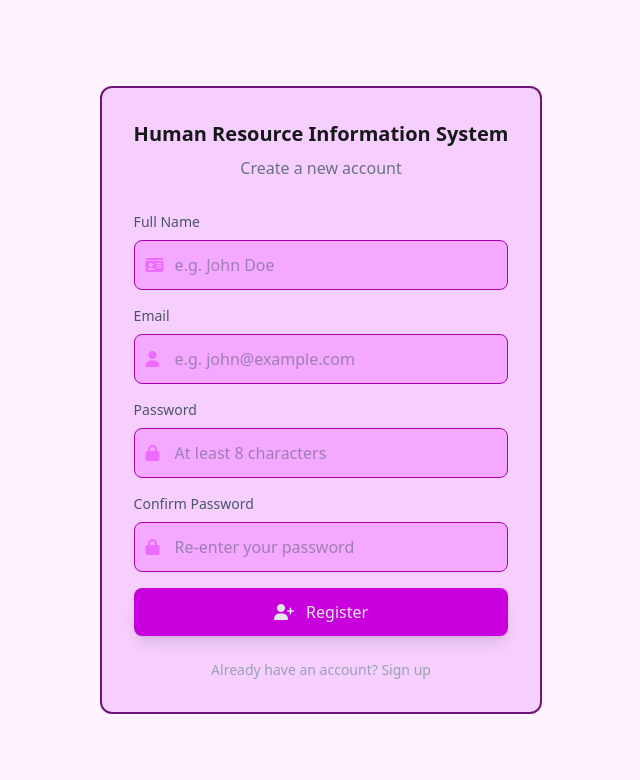
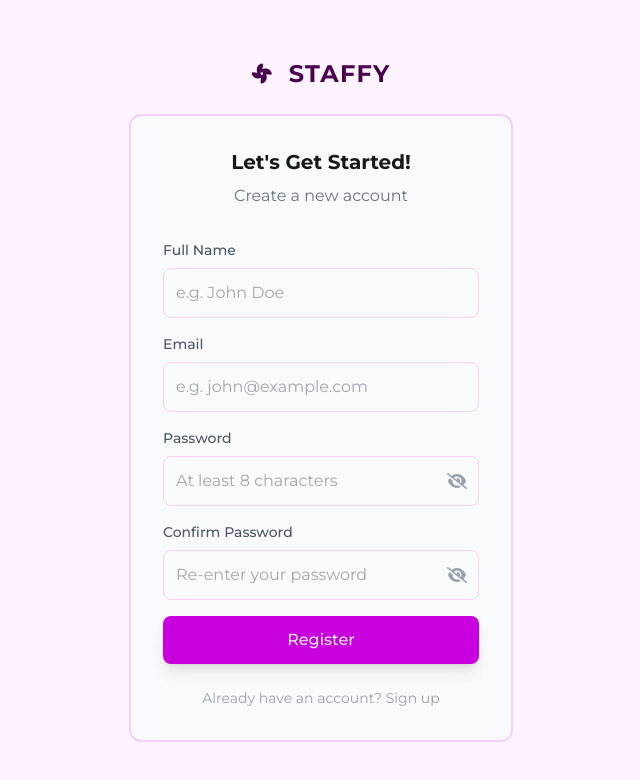
Before and after one commit to taripuspitasari/angular-hris-app, an Angular app: page /register in a window 1280 px wide. Shown: the top 780 px of the page, without its empty margins (319-959 px from the left). Built offline with nearby package versions, Linux system fonts and the light colour scheme.

Commit message:
style: login and register page

```diff
--- a/src/app/pages/attendance/attendance.component.html
+++ b/src/app/pages/attendance/attendance.component.html
@@ -42,13 +42,13 @@
       <div class="flex justify-end space-x-3">
         <button
           (click)="checkIn()"
-          class="px-4 py-2 bg-fuchsia-600 text-gray-100 rounded-lg hover:opacity-90 focus:outline-none focus:ring-2 focus:ring-fuchsia-500 transition-all duration-200 font-medium shadow-md flex items-center"
+          class="px-4 py-2 bg-fuchsia-600 text-gray-100 rounded-lg hover:opacity-80 focus:outline-none focus:ring-2 focus:ring-fuchsia-500 transition-all duration-200 font-medium shadow-md flex items-center"
         >
           CHECK IN
         </button>
         <button
           (click)="checkOut()"
-          class="px-4 py-2 bg-fuchsia-600 text-gray-100 rounded-lg hover:opacity-90 focus:outline-none focus:ring-2 focus:ring-fuchsia-500 transition-all duration-200 font-medium shadow-md flex items-center"
+          class="px-4 py-2 bg-fuchsia-600 text-gray-100 rounded-lg hover:opacity-80 focus:outline-none focus:ring-2 focus:ring-fuchsia-500 transition-all duration-200 font-medium shadow-md flex items-center"
         >
           CHECK OUT
         </button>
--- a/src/app/pages/attendance/attendance.component.ts
+++ b/src/app/pages/attendance/attendance.component.ts
@@ -1,5 +1,4 @@
 import { Component, inject } from '@angular/core';
-import { RouterLink } from '@angular/router';
 import { Attendance } from '../../interfaces/model/attendance';
 import { AttendanceService } from '../../services/attendance.service';
 import { NotificationService } from '../../services/notification.service';
@@ -7,7 +6,7 @@ import { CommonModule, DatePipe } from '@angular/common';
 
 @Component({
   selector: 'app-attendance',
-  imports: [RouterLink, DatePipe, CommonModule],
+  imports: [DatePipe, CommonModule],
   templateUrl: './attendance.component.html',
   styleUrl: './attendance.component.css',
 })
--- a/src/app/pages/auth/login/login.component.html
+++ b/src/app/pages/auth/login/login.component.html
@@ -1,8 +1,15 @@
+<div class="flex items-center mb-6 justify-center">
+  <h1
+    class="text-2xl font-bold text-fuchsia-950 flex items-center tracking-wider uppercase"
+  >
+    <i class="fa-solid fa-fan text-xl font-thin mr-4"></i> Staffy
+  </h1>
+</div>
 <div
-  class="animate-fade-in bg-fuchsia-200 bg-opacity-80 p-8 rounded-xl shadow-custom border-2 border-fuchsia-900 backdrop-blur-sm w-full max-w-md"
+  class="animate-fade-in bg-gray-50 bg-opacity-80 p-8 rounded-xl shadow-custom border-2 border-fuchsia-200 backdrop-blur-sm w-full max-w-md min-w-96"
 >
   <div class="text-center mb-8">
-    <h1 class="text-xl font-bold">Human Resource Information System</h1>
+    <h1 class="text-xl font-bold">Welcome Back!</h1>
     <p class="text-gray-500 mt-2">Sign in to your account</p>
   </div>
 
@@ -12,18 +19,16 @@
         >Email</label
       >
       <div class="relative">
-        <div
-          class="absolute inset-y-0 left-0 pl-3 flex items-center pointer-events-none"
-        >
-          <i class="fas fa-user text-fuchsia-400"></i>
-        </div>
         <input
           type="text"
           id="email"
           formControlName="email"
-          class="w-full pl-10 pr-3 py-3 bg-fuchsia-300 bg-opacity-50 border border-fuchsia-700 text-gray-600 rounded-lg focus:outline-none focus:ring-1 focus:ring-fuchsia-500 focus:border-fuchsia-500 transition-all duration-200"
+          class="w-full px-3 py-3 bg-gray-50 bg-opacity-50 border border-fuchsia-200 text-gray-600 rounded-lg focus:outline-none focus:ring-1 focus:ring-fuchsia-500 focus:border-fuchsia-500 transition-all duration-200"
           placeholder="Enter your email"
         />
+        @if(emailError){
+        <p class="text-rose-700 text-sm mt-1">{{ emailError }}</p>
+        }
       </div>
     </div>
 
@@ -31,28 +36,40 @@
       <label for="password" class="block text-sm font-medium mb-2 text-gray-600"
         >Password</label
       >
-      <div class="relative">
-        <div
-          class="absolute inset-y-0 left-0 pl-3 flex items-center pointer-events-none"
-        >
-          <i class="fas fa-lock text-fuchsia-400"></i>
+      <div>
+        <div class="relative">
+          <input
+            [type]="showPassword ? 'text' : 'password'"
+            id="password"
+            formControlName="password"
+            class="w-full px-3 py-3 bg-gray-50 bg-opacity-50 border border-fuchsia-200 text-gray-600 rounded-lg focus:outline-none focus:ring-1 focus:ring-fuchsia-500 focus:border-fuchsia-500 transition-all duration-200"
+            placeholder="Enter your password"
+          />
+
+          <div
+            (click)="togglePassword()"
+            class="absolute inset-y-0 right-0 pr-3 flex items-center cursor-pointer"
+          >
+            <i
+              class="fa-solid text-gray-400 transition-all duration-300 ease-in-out"
+              [ngClass]="showPassword ? 'fa-eye' : 'fa-eye-slash'"
+            ></i>
+          </div>
         </div>
-        <input
-          type="password"
-          id="password"
-          formControlName="password"
-          class="w-full pl-10 pr-3 py-3 bg-fuchsia-300 bg-opacity-50 border border-fuchsia-700 text-gray-600 rounded-lg focus:outline-none focus:ring-1 focus:ring-fuchsia-500 focus:border-fuchsia-500 transition-all duration-200"
-          placeholder="Enter your password"
-        />
+        @if(passwordError){
+        <p class="text-rose-700 text-sm mt-1 text-pretty">
+          {{ passwordError }}
+        </p>
+        }
       </div>
     </div>
 
     <div class="mb-6">
       <button
         type="submit"
-        class="w-full bg-fuchsia-600 text-gray-200 py-3 px-4 rounded-lg hover:opacity-90 focus:outline-none focus:ring-2 focus:ring-fuchsia-500 focus:ring-offset-2 focus:ring-offset-gray-800 transition-all duration-200 font-medium shadow-lg transform hover:-translate-y-0.5"
+        class="w-full bg-fuchsia-600 text-gray-200 py-3 px-4 rounded-lg hover:opacity-90 focus:outline-none focus:ring-2 focus:ring-fuchsia-500 focus:ring-offset-2 transition-all duration-200 font-medium shadow-lg transform hover:-translate-y-0.5"
       >
-        <i class="fas fa-sign-in-alt mr-2"></i> Login
+        Login
       </button>
     </div>
 
--- a/src/app/pages/auth/login/login.component.ts
+++ b/src/app/pages/auth/login/login.component.ts
@@ -8,10 +8,11 @@ import {
   Validators,
 } from '@angular/forms';
 import { NotificationService } from '../../../services/notification.service';
+import { CommonModule } from '@angular/common';
 
 @Component({
   selector: 'app-login',
-  imports: [RouterLink, ReactiveFormsModule],
+  imports: [RouterLink, ReactiveFormsModule, CommonModule],
   templateUrl: './login.component.html',
   styleUrl: './login.component.css',
 })
@@ -19,6 +20,9 @@ export class LoginComponent {
   private authService = inject(AuthService);
   private router = inject(Router);
   private notification = inject(NotificationService);
+  showPassword: boolean = false;
+  emailError: string = '';
+  passwordError: string = '';
 
   loginForm = new FormGroup({
     email: new FormControl('', [Validators.required, Validators.email]),
@@ -33,8 +37,29 @@ export class LoginComponent {
         this.router.navigate(['dashboard']);
       },
       error: (err) => {
-        this.notification.show(err.error.errors, 'error', 5000);
+        this.emailError = '';
+        this.passwordError = '';
+
+        const validationErrors = err.error.errors;
+        if (Array.isArray(validationErrors)) {
+          validationErrors.forEach((errorItem: any) => {
+            console.log(errorItem);
+            if (errorItem.path?.[0] === 'email') {
+              this.emailError = errorItem.message;
+            }
+            if (errorItem.path?.[0] === 'password') {
+              this.passwordError = errorItem.message.split(':')[1].trim();
+            }
+          });
+        }
+        if (typeof validationErrors === 'string') {
+          this.notification.show(validationErrors, 'error', 5000);
+        }
       },
     });
   }
+
+  togglePassword() {
+    this.showPassword = !this.showPassword;
+  }
 }
--- a/src/app/pages/auth/register/register.component.html
+++ b/src/app/pages/auth/register/register.component.html
@@ -1,8 +1,15 @@
+<div class="flex items-center mb-6 justify-center">
+  <h1
+    class="text-2xl font-bold text-fuchsia-950 flex items-center tracking-wider uppercase"
+  >
+    <i class="fa-solid fa-fan text-xl font-thin mr-4"></i> Staffy
+  </h1>
+</div>
 <div
-  class="animate-fade-in bg-fuchsia-200 bg-opacity-80 p-8 rounded-xl shadow-custom border-2 border-fuchsia-900 backdrop-blur-sm w-full max-w-md"
+  class="animate-fade-in bg-gray-50 bg-opacity-80 p-8 rounded-xl shadow-custom border-2 border-fuchsia-200 backdrop-blur-sm w-full max-w-md min-w-96"
 >
   <div class="text-center mb-8">
-    <h1 class="text-xl font-bold">Human Resource Information System</h1>
+    <h1 class="text-xl font-bold">Let's Get Started!</h1>
     <p class="text-gray-500 mt-2">Create a new account</p>
   </div>
 
@@ -12,18 +19,16 @@
         >Full Name</label
       >
       <div class="relative">
-        <div
-          class="absolute inset-y-0 left-0 pl-3 flex items-center pointer-events-none"
-        >
-          <i class="fas fa-id-card text-fuchsia-400"></i>
-        </div>
         <input
           type="text"
           id="name"
           formControlName="name"
-          class="w-full pl-10 pr-3 py-3 bg-fuchsia-300 bg-opacity-50 border border-fuchsia-700 text-gray-600 rounded-lg focus:outline-none focus:ring-1 focus:ring-fuchsia-500 focus:border-fuchsia-500 transition-all duration-200"
+          class="w-full px-3 py-3 bg-gray-50 bg-opacity-50 border border-fuchsia-200 text-gray-600 rounded-lg focus:outline-none focus:ring-1 focus:ring-fuchsia-500 focus:border-fuchsia-500 transition-all duration-200"
           placeholder="e.g. John Doe"
         />
+        @if(nameError){
+        <p class="text-rose-700 text-sm mt-1">{{ nameError }}</p>
+        }
       </div>
     </div>
 
@@ -32,18 +37,16 @@
         >Email</label
       >
       <div class="relative">
-        <div
-          class="absolute inset-y-0 left-0 pl-3 flex items-center pointer-events-none"
-        >
-          <i class="fas fa-user text-fuchsia-400"></i>
-        </div>
         <input
           type="text"
           id="email"
           formControlName="email"
-          class="w-full pl-10 pr-3 py-3 bg-fuchsia-300 bg-opacity-50 border border-fuchsia-700 text-gray-600 rounded-lg focus:outline-none focus:ring-1 focus:ring-fuchsia-500 focus:border-fuchsia-500 transition-all duration-200"
+          class="w-full px-3 py-3 bg-gray-50 bg-opacity-50 border border-fuchsia-200 text-gray-600 rounded-lg focus:outline-none focus:ring-1 focus:ring-fuchsia-500 focus:border-fuchsia-500 transition-all duration-200"
           placeholder="e.g. john@example.com"
         />
+        @if(emailError){
+        <p class="text-rose-700 text-sm mt-1">{{ emailError }}</p>
+        }
       </div>
     </div>
 
@@ -51,19 +54,32 @@
       <label for="password" class="block text-sm font-medium mb-2 text-gray-600"
         >Password</label
       >
+      <div>
         <div class="relative">
-        <div
-          class="absolute inset-y-0 left-0 pl-3 flex items-center pointer-events-none"
-        >
-          <i class="fas fa-lock text-fuchsia-400"></i>
-        </div>
           <input
-          type="password"
+            [type]="showPassword ? 'text' : 'password'"
             id="password"
             formControlName="password"
-          class="w-full pl-10 pr-3 py-3 bg-fuchsia-300 bg-opacity-50 border border-fuchsia-700 text-gray-600 rounded-lg focus:outline-none focus:ring-1 focus:ring-fuchsia-500 focus:border-fuchsia-500 transition-all duration-200"
+            class="w-full px-3 py-3 bg-gray-50 bg-opacity-50 border border-fuchsia-200 text-gray-600 rounded-lg focus:outline-none focus:ring-1 focus:ring-fuchsia-500 focus:border-fuchsia-500 transition-all duration-200"
             placeholder="At least 8 characters"
           />
+
+          <div
+            (click)="togglePassword()"
+            class="absolute inset-y-0 right-0 pr-3 flex items-center cursor-pointer"
+          >
+            <i
+              class="fa-solid text-gray-400"
+              [ngClass]="showPassword ? 'fa-eye' : 'fa-eye-slash'"
+            ></i>
+          </div>
+        </div>
+
+        @if(passwordError){
+        <p class="text-rose-700 text-sm mt-1 text-pretty">
+          {{ passwordError }}
+        </p>
+        }
       </div>
     </div>
 
@@ -73,28 +89,41 @@
         class="block text-sm font-medium mb-2 text-gray-600"
         >Confirm Password</label
       >
+      <div>
         <div class="relative">
-        <div
-          class="absolute inset-y-0 left-0 pl-3 flex items-center pointer-events-none"
-        >
-          <i class="fas fa-lock text-fuchsia-400"></i>
-        </div>
           <input
-          type="password"
+            [type]="showConfirmPassword ? 'text' : 'password'"
             id="confirmPassword"
             formControlName="confirmPassword"
-          class="w-full pl-10 pr-3 py-3 bg-fuchsia-300 bg-opacity-50 border border-fuchsia-700 text-gray-600 rounded-lg focus:outline-none focus:ring-1 focus:ring-fuchsia-500 focus:border-fuchsia-500 transition-all duration-200"
+            class="w-full px-3 py-3 bg-gray-50 bg-opacity-50 border border-fuchsia-200 text-gray-600 rounded-lg focus:outline-none focus:ring-1 focus:ring-fuchsia-500 focus:border-fuchsia-500 transition-all duration-200"
             placeholder="Re-enter your password"
           />
+
+          <div
+            (click)="toggleConfirmPassword()"
+            class="absolute inset-y-0 right-0 pr-3 flex items-center cursor-pointer"
+          >
+            <i
+              class="fa-solid text-gray-400"
+              [ngClass]="showConfirmPassword ? 'fa-eye' : 'fa-eye-slash'"
+            ></i>
+          </div>
+        </div>
+
+        @if(confirmPasswordError){
+        <p class="text-rose-700 text-sm mt-1 text-pretty">
+          {{ confirmPasswordError }}
+        </p>
+        }
       </div>
     </div>
 
     <div class="mb-6">
       <button
         type="submit"
-        class="w-full bg-fuchsia-600 text-gray-200 py-3 px-4 rounded-lg hover:opacity-90 focus:outline-none focus:ring-2 focus:ring-fuchsia-500 focus:ring-offset-2 focus:ring-offset-gray-800 transition-all duration-200 font-medium shadow-lg transform hover:-translate-y-0.5"
+        class="w-full bg-fuchsia-600 text-gray-200 py-3 px-4 rounded-lg hover:opacity-90 focus:outline-none focus:ring-1 focus:ring-fuchsia-500 focus:border-fuchsia-500 transition-all duration-200 font-medium shadow-lg transform hover:-translate-y-0.5"
       >
-        <i class="fas fa-user-plus mr-2"></i> Register
+        Register
       </button>
     </div>
 
--- a/src/app/pages/auth/register/register.component.ts
+++ b/src/app/pages/auth/register/register.component.ts
@@ -9,10 +9,11 @@ import {
 import { AuthService } from '../../../services/auth.service';
 import { CreateUser } from '../../../interfaces/model/user';
 import { NotificationService } from '../../../services/notification.service';
+import { CommonModule } from '@angular/common';
 
 @Component({
   selector: 'app-register',
-  imports: [RouterLink, ReactiveFormsModule],
+  imports: [RouterLink, ReactiveFormsModule, CommonModule],
   templateUrl: './register.component.html',
   styleUrl: './register.component.css',
 })
@@ -20,6 +21,12 @@ export class RegisterComponent {
   private authService = inject(AuthService);
   private router = inject(Router);
   private notification = inject(NotificationService);
+  showPassword: boolean = false;
+  showConfirmPassword: boolean = false;
+  nameError: string = '';
+  emailError: string = '';
+  passwordError: string = '';
+  confirmPasswordError: string = '';
 
   registerForm = new FormGroup({
     name: new FormControl('', Validators.required),
@@ -33,7 +40,7 @@ export class RegisterComponent {
       this.registerForm.value.password !==
       this.registerForm.value.confirmPassword
     ) {
-      this.notification.show('Passwords do not match.', 'error', 5000);
+      this.confirmPasswordError = 'Passwords do not match.';
       return;
     }
 
@@ -46,8 +53,38 @@ export class RegisterComponent {
         this.notification.show(response.message, 'success', 3000);
       },
       error: (err) => {
-        this.notification.show(err.error.errors, 'error', 5000);
+        this.nameError = '';
+        this.emailError = '';
+        this.passwordError = '';
+        this.confirmPasswordError = '';
+
+        const validationErrors = err.error.errors;
+        if (Array.isArray(validationErrors)) {
+          validationErrors.forEach((errorItem: any) => {
+            if (errorItem.path?.[0] === 'name') {
+              this.nameError = errorItem.message.split(':')[1].trim();
+            }
+            if (errorItem.path?.[0] === 'email') {
+              this.emailError = errorItem.message;
+            }
+
+            if (errorItem.path?.[0] === 'password') {
+              this.passwordError = errorItem.message.split(':')[1].trim();
+            }
+          });
+        }
+        if (typeof validationErrors === 'string') {
+          this.notification.show(validationErrors, 'error', 5000);
+        }
       },
     });
   }
+
+  togglePassword() {
+    this.showPassword = !this.showPassword;
+  }
+
+  toggleConfirmPassword() {
+    this.showConfirmPassword = !this.showConfirmPassword;
+  }
 }
--- a/src/styles.css
+++ b/src/styles.css
@@ -1,3 +1,8 @@
 /* You can add global styles to this file, and also import other style files */
+@import url("https://fonts.googleapis.com/css2?family=Montserrat:ital,wght@0,100..900;1,100..900&display=swap");
 @import "tailwindcss";
 @plugin "daisyui";
+
+@theme {
+  --default-font-family: "Montserrat", sans-serif;
+}
```
Also changed, not shown: src/app/app.routes.ts (+22 -0 lines). Lines whose indentation alone changed are shown as unchanged.
